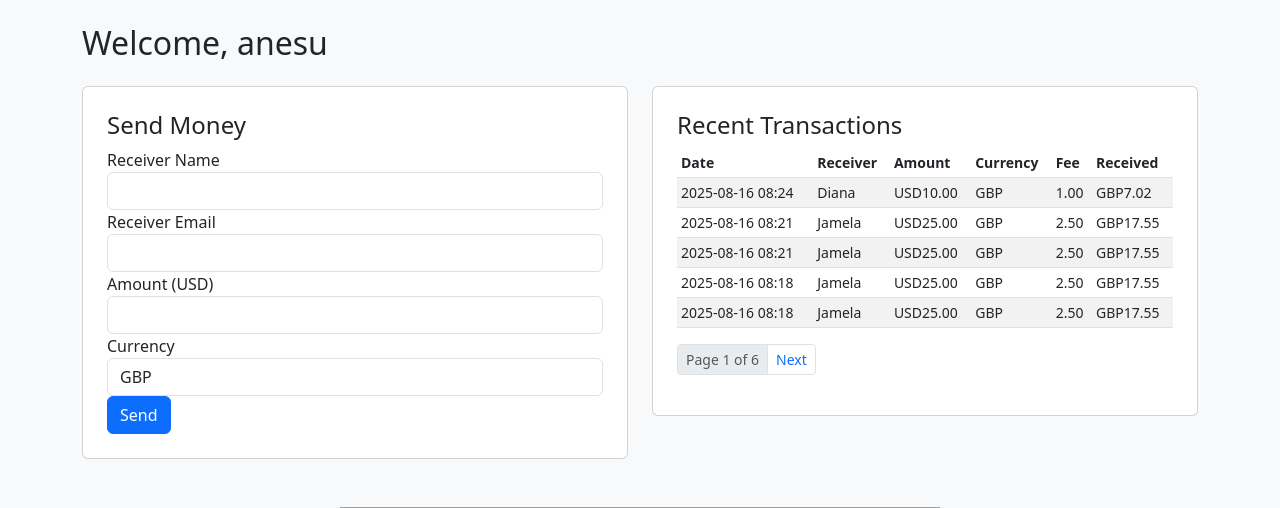
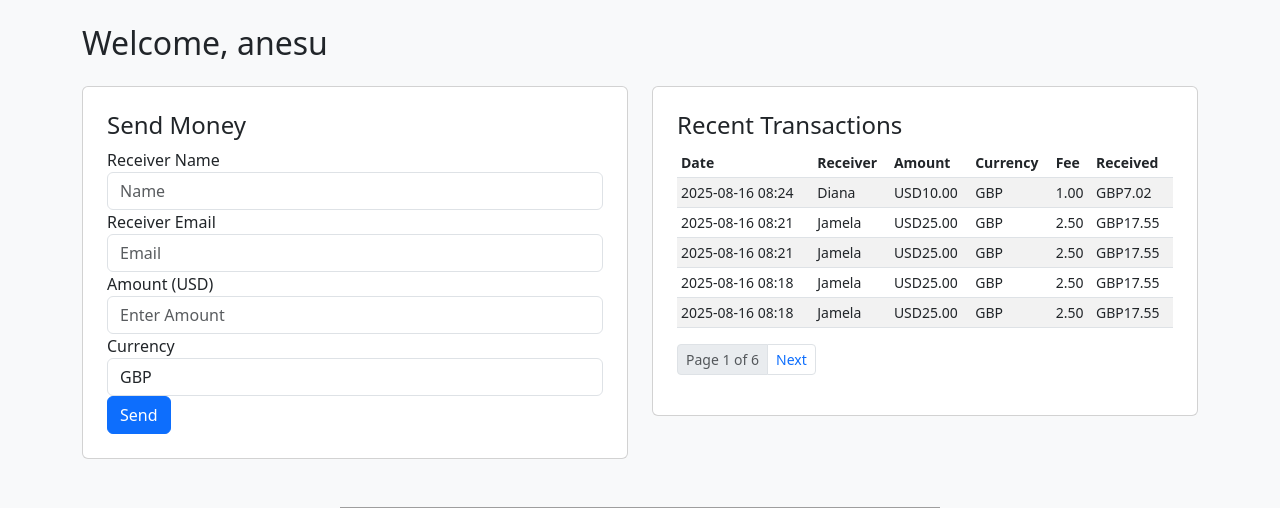
Before and after one commit to Anesu326/Wallet, a Django app: page /dashboard/ in a window 1280 px wide. Shown: the part 56-564 px from the top of the page. Run offline with Django 5.2, Linux system fonts and the light colour scheme; a user stored in the database is signed in; data comes from the database, SQL or seed files in the repository; both versions use the stored data as it was after the commit; data that the repository does not hold is empty; some libraries are stand-ins or nearby versions; grey boxes are pictures that could not be loaded.

Commit message:
Update pop-up modals

```diff
--- a/wallet/accounts/forms.py
+++ b/wallet/accounts/forms.py
@@ -15,11 +15,11 @@ class LoginForm(AuthenticationForm):
 class SendMoneyForm(forms.Form):
     receiver_name = forms.CharField(max_length=100, widget=forms.TextInput(attrs={
         'class': 'form-control',
-        'placeholder': 'Receiver Name',
+        'placeholder': 'Name',
     }))
     receiver_email = forms.CharField(widget=forms.EmailInput(attrs={
         'class': 'form-control',
-        'placeholder': 'Receiver Email',
+        'placeholder': 'Email',
         'min': '10'
     }))
     amount = forms.DecimalField(min_value=10, max_value=10000, widget=forms.NumberInput(attrs={
--- a/wallet/accounts/templates/accounts/dashboard.html
+++ b/wallet/accounts/templates/accounts/dashboard.html
@@ -47,29 +47,31 @@
         <div class="col-md-6">
           <div class="card p-4 mb-4">
             <h4>Send Money</h4>
-            <form method="post" id="sendForm">
+            <form method="post">
               {% csrf_token %}
-              <div class="mb1">
+              {{ form.non_field_erros }}
+              <div class="mb3">
                 <label>Receiver Name</label>
-                <input type="text" name="receiver_name" class="form-control" required>
+                {{ form.receiver_name }}
+                {{ form.receiver_name.errors }}
               </div>
               <div class="mb3">
                 <label>Receiver Email</label>
-                <input type="text" name="receiver_email" class="form-control" required>
+                 {{ form.receiver_email }}
+                 {{ form.receiver_email.errors }}
               </div>
               <div class="mb3">
                 <label>Amount (USD)</label>
-                <input type="number" name="amount" class="form-control" min="10" required>
+                {{ form.amount }}
+                {{ form.amount.errors }}
               </div>
               <div class="mb3">
                 <label>Currency</label>
-                <select name="currency" class="form-control" required>
-                  <option value="GBP">GBP</option>
-                  <option value="ZAR">ZAR</option>
-                </select>
+                {{ form.currency }}
+                {{ form.currency.errors }}
               </div>
               <div class="mb3">
-                <button type="button" class="btn btn-primary" data-bs-toggle="modal" data-bs-target="#confirmModal">Send</button>
+                <button type="button" class="btn btn-primary" onclick="openConfirmModal()">Send</button>
               </div>
             <div class="modal fade" id="confirmModal" tabindex="-1">
               <div class="modal-dialog">
@@ -208,6 +210,19 @@
           document.getElementById('confirmReceiver').textContent = document.querySelector('input[name="receiver_name"]').value;
           document.getElementById('confirmEmail').textContent = document.querySelector('input[name="receiver_email"]').value;
         });
+        function openConfirmModal(){
+          const form = document.querySelector('form');
+          if (form.checkValidity()){
+            document.getElementById('confirmAmount').textContent = form.amount.value;
+            document.getElementById('confirmCurrency').textContent = form.currency.value;
+            document.getElementById('confirmReceiver').textContent = form.receiver_name.value;
+            document.getElementById('confirmEmail').textContent = form.receiver_email.value;
+            const modal = new bootstrap.Modal(document.getElementById('confirmModal'));
+            modal.show();
+          }else{
+            form.reportValidity();
+          }
+        }
       </script>
 
       {% if result %}
--- a/wallet/accounts/views.py
+++ b/wallet/accounts/views.py
@@ -51,6 +51,9 @@ def dashboard_view(request):
     paginator = Paginator(transactions, 5)
     page_number = request.GET.get('page')
     page_obj = paginator.get_page(page_number)
+    result = None
+    form = SendMoneyForm()
+
     if request.method == 'POST':
         form = SendMoneyForm(request.POST)
         if form.is_valid():
@@ -84,6 +87,7 @@ def dashboard_view(request):
                 'currency':currency,
                 'timestamp': transaction.timestamp,
             }
+
         else:
             result = None
         context = {
@@ -96,13 +100,17 @@ def dashboard_view(request):
                 'currency': currency,
                 'rate': fx_rates,
                 'timestamp': timezone.now(),
+
             },
+
             'page_obj': page_obj,
             'transactions': transactions,
         }
+        form = SendMoneyForm()
         return render(request, 'accounts/dashboard.html', context)
     return render(request, 'accounts/dashboard.html',{
-        'page_obj':page_obj
+        'page_obj':page_obj,
+        'form': form
     })
 
     # else:
```
Also changed, not shown: wallet/db.sqlite3.
